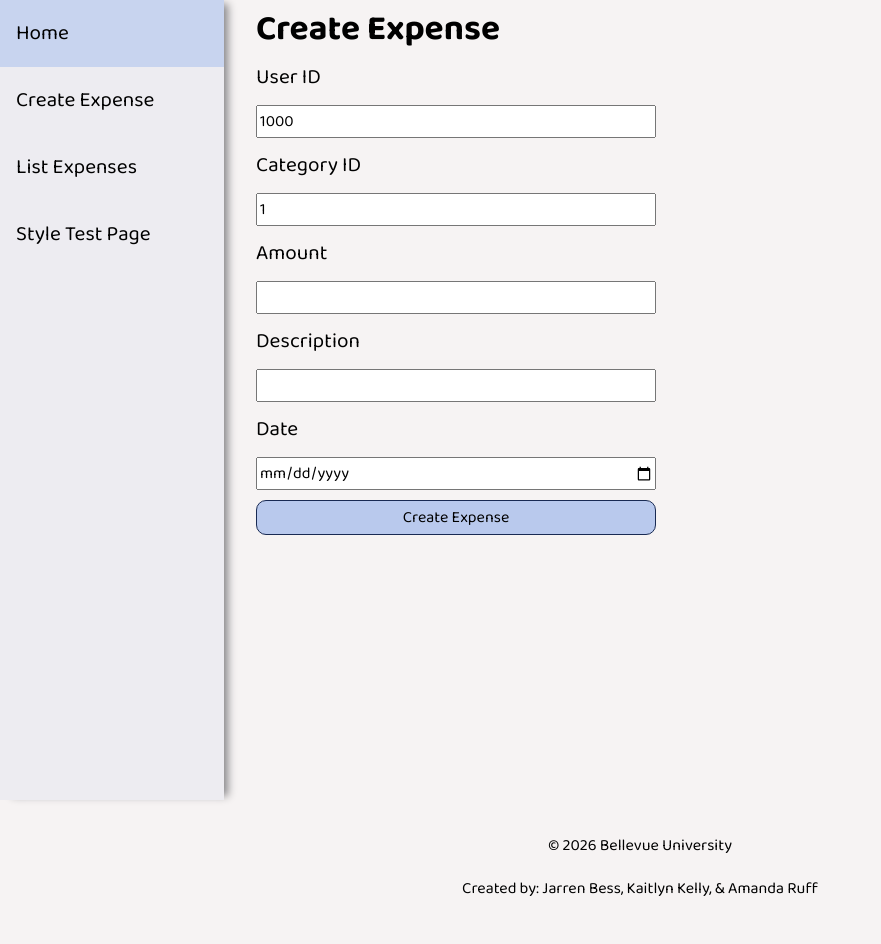
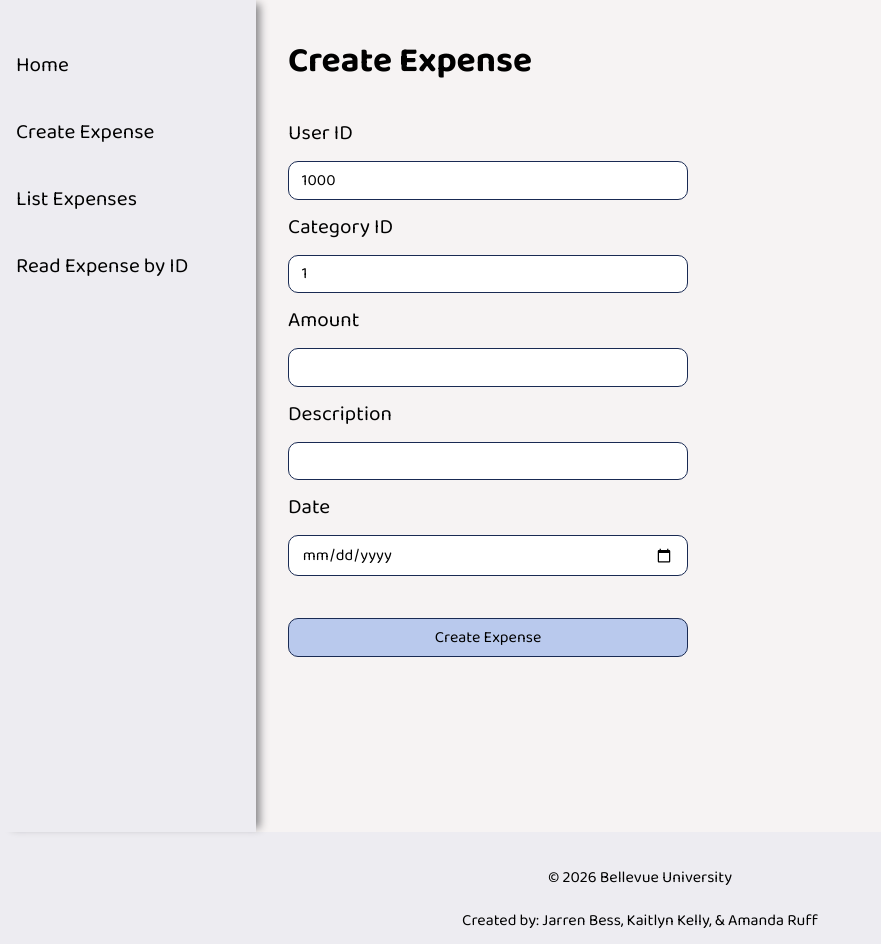
Before and after one commit to jbb-codes/expense-tracking-system, an Angular app in the folder client/: page /create-expense in a window 1280 px wide. Shown: the whole page, without its empty margins (0-881 px from the left). Before the commit the page ends 912 px from the top, so only its background shows below. Built offline with nearby package versions, Linux system fonts and the light colour scheme.

Commit message:
Removed create-expense.component.html and .css files and moved all content to create-expense-component.ts

```diff
--- a/client/src/app/app.component.ts
+++ b/client/src/app/app.component.ts
@@ -12,7 +12,7 @@ import { RouterLink, RouterOutlet } from '@angular/router';
         <a routerLink="/">Home</a>
         <a routerLink="/create-expense">Create Expense</a>
         <a routerLink="/list-expenses">List Expenses</a>
-        <a routerLink="/style-test">Style Test Page</a>
+        <a routerLink="/read-expense-by-id">Read Expense by ID</a>
       </nav>
 
       <main>
--- a/client/src/app/app.routes.ts
+++ b/client/src/app/app.routes.ts
@@ -13,9 +13,11 @@ import { Routes } from '@angular/router';
 import { StyleTestComponent } from './style-test/style-test.component';
 import { CreateExpenseComponent } from './expenses/create-expense/create-expense.component';
 import { ListExpensesComponent } from './expenses/list-expenses/list-expenses.component';
+import { ReadExpenseByIdComponent } from './expenses/read-expense-by-id/read-expense-by-id.component';
 
 export const routes: Routes = [
   { path: 'create-expense', component: CreateExpenseComponent },
   { path: 'list-expenses', component: ListExpensesComponent },
-  { path: 'style-test', component: StyleTestComponent },
+  { path: 'read-expense-by-id', component: ReadExpenseByIdComponent },
+  { path: 'style-test', component: StyleTestComponent }, // not included in app.routes.ts
 ];
--- a/client/src/app/expenses/create-expense/create-expense.component.css
+++ /dev/null
@@ -1,21 +0,0 @@
-/*
-  Author: Amanda Ruff
-  Week 6 - Sprint 1
-  File: create-expense.component.css
-  Description: Basic styling for the Create Expense form.
-*/
-
-form {
-  display: flex;
-  flex-direction: column;
-  gap: 10px;
-  max-width: 400px;
-}
-
-.success {
-  color: green;
-}
-
-.error {
-  color: red;
-}
--- a/client/src/app/expenses/create-expense/create-expense.component.html
+++ /dev/null
@@ -1,35 +0,0 @@
-<!--
-  Author: Amanda Ruff
-  Week 6 - Sprint 1
-  File: create-expense.component.html
-  Description: Template for the Create Expense form.
--->
-
-<h1>Create Expense</h1>
-
-@if (successMessage) {
-  <p class="success">{{ successMessage }}</p>
-}
-
-@if (errorMessage) {
-  <p class="error">{{ errorMessage }}</p>
-}
-
-<form [formGroup]="expenseForm" (ngSubmit)="onSubmit()">
-  <label for="userId">User ID</label>
-  <input id="userId" type="number" formControlName="userId">
-
-  <label for="categoryId">Category ID</label>
-  <input id="categoryId" type="number" formControlName="categoryId">
-
-  <label for="amount">Amount</label>
-  <input id="amount" type="number" formControlName="amount">
-
-  <label for="description">Description</label>
-  <input id="description" type="text" formControlName="description">
-
-  <label for="date">Date</label>
-  <input id="date" type="date" formControlName="date">
-
-  <button type="submit">Create Expense</button>
-</form>
--- a/client/src/app/expenses/create-expense/create-expense.component.ts
+++ b/client/src/app/expenses/create-expense/create-expense.component.ts
@@ -14,9 +14,39 @@ import { ExpenseService } from '../expense.service';
   selector: 'app-create-expense',
   standalone: true,
   imports: [CommonModule, ReactiveFormsModule],
-  templateUrl: './create-expense.component.html',
-  styleUrl: './create-expense.component.css'
+  template: `
+    <h1>Create Expense</h1>
+
+      @if (successMessage) {
+        <p class="success-msg">{{ successMessage }}</p>
+      }
+
+      @if (errorMessage) {
+        <p class="error-msg">{{ errorMessage }}</p>
+      }
+
+      <form [formGroup]="expenseForm" (ngSubmit)="onSubmit()">
+        <label for="userId">User ID</label>
+        <input id="userId" type="number" formControlName="userId">
+
+        <label for="categoryId">Category ID</label>
+        <input id="categoryId" type="number" formControlName="categoryId">
+
+        <label for="amount">Amount</label>
+        <input id="amount" type="number" formControlName="amount">
+
+        <label for="description">Description</label>
+        <input id="description" type="text" formControlName="description">
+
+        <label for="date">Date</label>
+        <input id="date" type="date" formControlName="date">
+
+        <button type="submit">Create Expense</button>
+      </form>
+    `,
+  styles: ``,
 })
+
 export class CreateExpenseComponent {
   successMessage = '';
   errorMessage = '';
--- /dev/null
+++ b/client/src/app/expenses/read-expense-by-id/read-expense-by-id.component.ts
@@ -0,0 +1,17 @@
+import { CommonModule } from '@angular/common';
+import { Component } from '@angular/core';
+
+@Component({
+  selector: 'app-read-expense-by-id',
+  standalone: true,
+  imports: [CommonModule],
+  template: `
+    <h1>Read Expense</h1>
+
+    `,
+  styles: ``
+})
+
+export class ReadExpenseByIdComponent {
+
+}
--- a/client/src/styles.css
+++ b/client/src/styles.css
@@ -24,7 +24,8 @@ nav {
   box-shadow: 8px 0 8px -4px #89888b;
   display: flex;
   flex-direction: column;
-  width: 14rem;
+  width: 16rem;
+  padding-top: 2rem;
 }
 
 nav a {
@@ -45,6 +46,7 @@ main {
   height: 90vh;
   flex: 1;
   padding-left: 2rem;
+  padding-top: 2rem;
 }
 
 h1 {
@@ -52,6 +54,7 @@ h1 {
   font-size: 2.2rem;
   font-weight: 700;
   color: #000;
+  margin-bottom: 1.5rem;
 }
 
 h2 {
@@ -74,6 +77,12 @@ p, a, tr, td, button, input, footer {
   color: #000;
 }
 
+input {
+  border-radius: 10px;
+  border: 1px solid #192a53;
+  padding: 0.3rem 0.8rem;
+}
+
 th {
   font-family: 'Baloo Da 2', 'Arial', 'sans-serif';
   font-size: 1.5rem;
@@ -81,12 +90,20 @@ th {
   color: #000;
 }
 
+form {
+  display: flex;
+  flex-direction: column;
+  gap: 10px;
+  max-width: 400px;
+}
+
 button[type="submit"] {
   background-color: #b9c9ed;
   cursor: pointer;
-  padding: 0.2rem 0.8rem;
+  padding: 0.3rem 0.8rem;
   border: 1px solid #192a53;
   border-radius: 10px;
+  margin-top: 2rem;
 }
 
 button[type="submit"]:hover {
@@ -99,6 +116,7 @@ button:not([type="submit"]) {
   padding: 0.2rem 0.8rem;
   border: 1px solid #354612;
   border-radius: 10px;
+  margin-top: 2rem;
 }
 
 button:not([type="submit"]):hover {
@@ -109,8 +127,13 @@ button:not([type="submit"]):hover {
   color: #f11212;
 }
 
+.success-msg {
+  color: #1d9e4f;
+}
+
 footer {
   padding: 1rem 0;
   text-align: center;
   height: 10vh;
+  background-color: #edecf1;
 }
```
Also changed, not shown: 1 other file (tests, documents, lock files or other folders).
